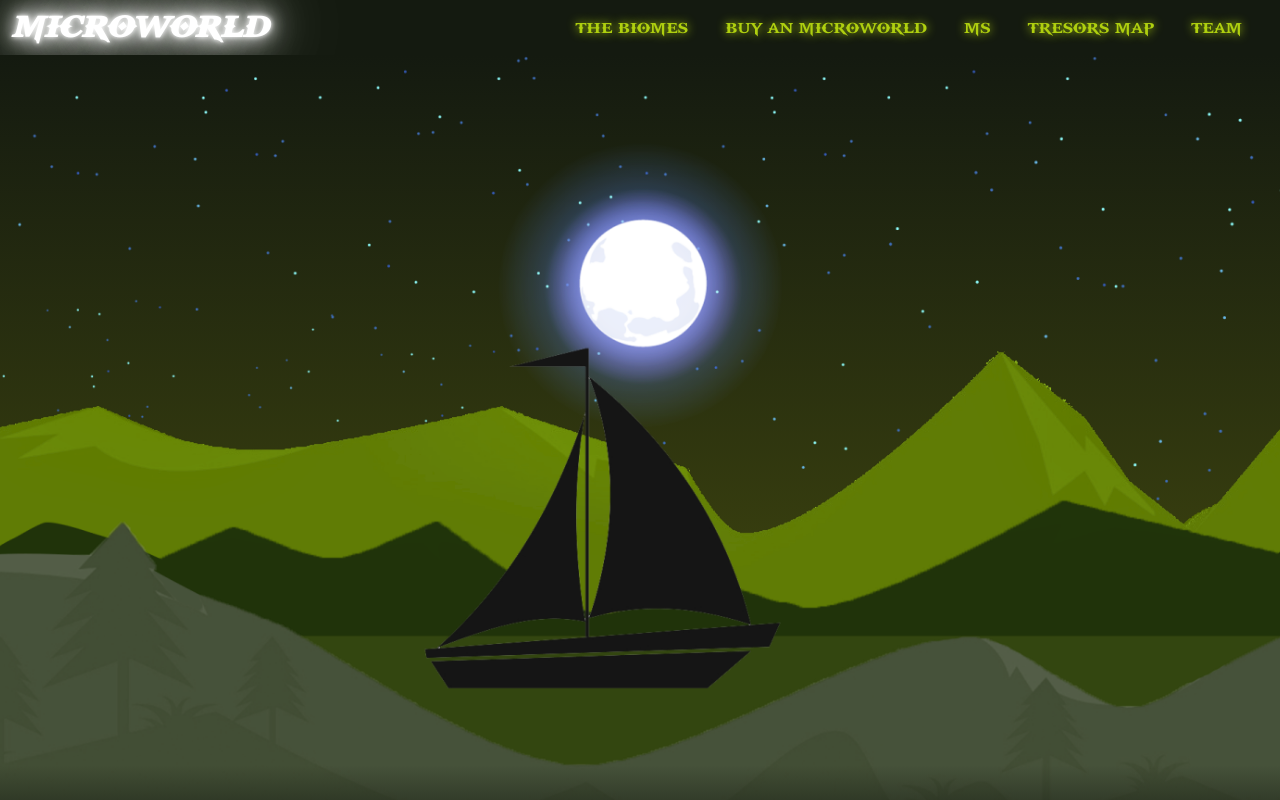
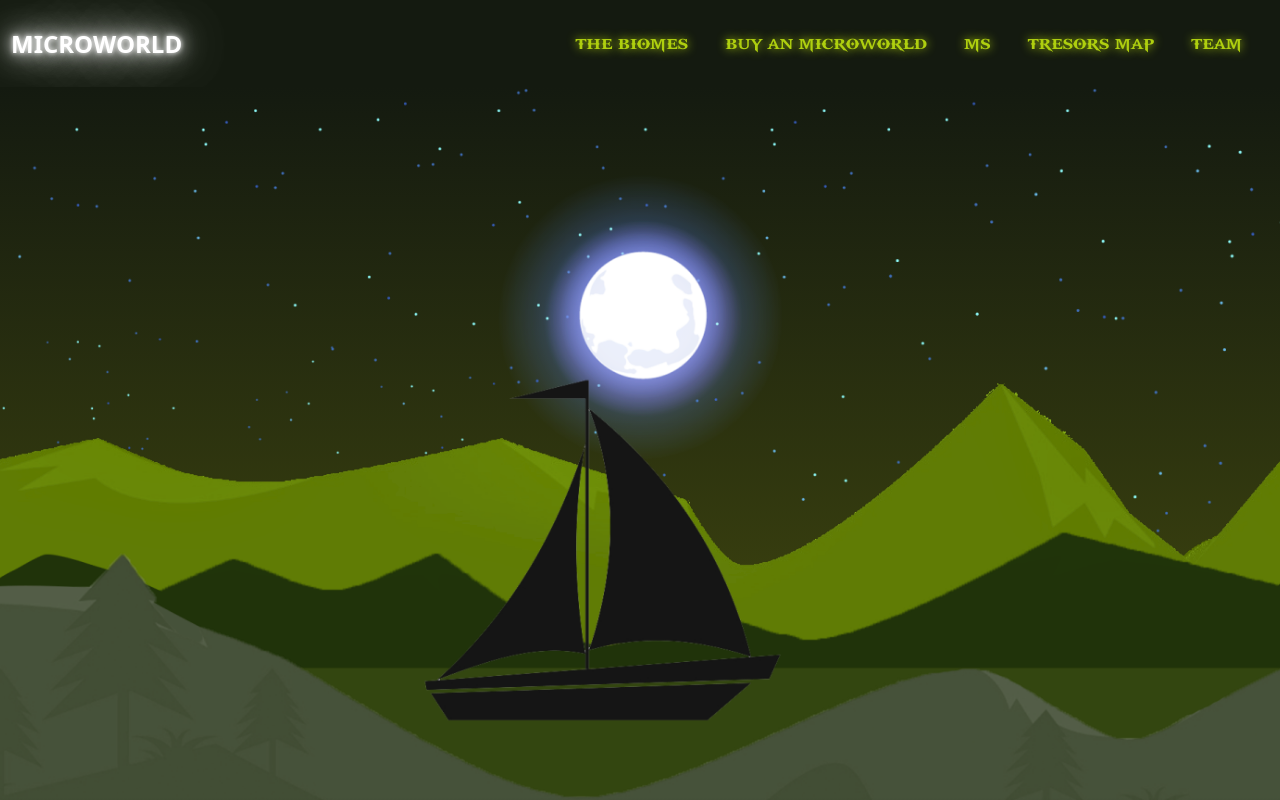
Before and after one commit to MICRO2WORLD/MICROWORLD, a plain HTML site: page index.html in a window 1280 px wide. Shown: the top 800 px of the page. Drawn offline with nearby package versions, Linux system fonts and the light colour scheme; a small style sheet from the web is missing.

Commit message:
Update style.css

```diff
--- a/style.css
+++ b/style.css
@@ -45,10 +45,10 @@ header{
     align-items: center;
     margin: 11px;
     background: transparent;
-
+    height: 65px;
 }
 
-header .logo{
+header .logo:hover{
     font-size: 32px;
     text-transform: uppercase;
     font-family: 'ME';
```
